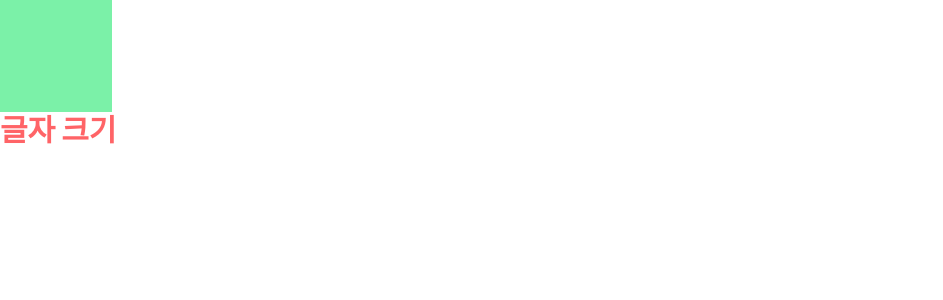
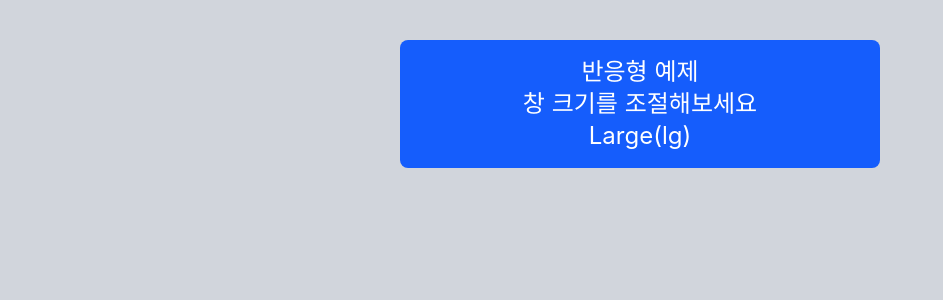
Before and after one commit to sohee0521/base_react, a React (Vite) app: page / in a window 1280 px wide. Shown: the top 300 px of the page, without its empty margins (0-943 px from the left). Built offline with nearby package versions, Linux system fonts and the light colour scheme.

Commit message:
260702 tailwind

```diff
--- /dev/null
+++ b/src/Pages/day03/Components/AnimationEx.jsx
@@ -0,0 +1,22 @@
+export default function AnimationEx() {
+  return (
+    <div className="space-y-30 p-30">
+      <div>
+        <h2 className="text-2xl font-bold">sipn</h2>
+        <div className="w-32 h-32 bg-sky-300 animate-spin"></div>
+      </div>
+      <div>
+        <h2 className="text-2xl font-bold">bounce</h2>
+        <div className="w-32 h-32 bg-sky-300 animate-bounce"></div>
+      </div>
+      <div>
+        <h2 className="text-2xl font-bold">ping</h2>
+        <div className="w-32 h-32 bg-sky-300 animate-ping"></div>
+      </div>
+      <div>
+        <h2 className="text-2xl font-bold">pulse</h2>
+        <div className="w-32 h-32 bg-sky-300 animate-pulse"></div>
+      </div>
+    </div>
+  );
+}
--- /dev/null
+++ b/src/Pages/day03/Components/ReponsiveEx.jsx
@@ -0,0 +1,33 @@
+export default function RespoinsiveEx() {
+  return (
+    <div className="min-h-screen bg-gray-300 p-10 text-center">
+      <div
+        className="
+            mx-auto
+            bg-blue-600
+            text-white
+            rounded-lg
+            p-4
+
+            w-full
+            sm:w-4/5
+            md:w-3/5
+            lg:w-2/5
+
+            text-base
+            sm:text-lg
+            md:text-xl
+            lg:text-2xl"
+      >
+        <h1>반응형 예제</h1>
+        <p>창 크기를 조절해보세요</p>
+        <div>
+          <div className="sm:hidden">모바일</div>
+          <div className="hidden sm:block md:hidden lg:hidden">Small(sm)</div>
+          <div className="hidden sm:hidden md:block lg:hidden">Medium(md)</div>
+          <div className="hidden sm:hidden md:hidden lg:block">Large(lg)</div>
+        </div>
+      </div>
+    </div>
+  );
+}
--- a/src/Pages/day03/Components/TailwindEx.jsx
+++ b/src/Pages/day03/Components/TailwindEx.jsx
@@ -1,8 +1,28 @@
 export default function TailwindEx() {
   return (
     <div>
-      <div class="w-28 h-28 bg-green-300"></div>
-      <div className="text-3xl font-black text-red-400">글자 크기</div>
+      <div class="w-28 h-28 bg-green-300 mx-[20px] my-[20px]"></div>
+      <div className="w-[100px] h-[100px] border border-amber-200 m-auto"></div>
+      <br />
+      {/* ---------------------------------------------- */}
+      <div className="text-xl font-black text-red-400">글자 크기</div>
+      <br />
+      {/* ---------------------------------------------- */}
+      <div className="w - [500px] bg-amber-100 flex justify-between items-center">
+        <div className="w-[100px] h-[100px] bg-blue-400 flex justify-center items-center">
+          컨텐츠1
+        </div>
+        <div className="w-[100px] h-[100px] bg-blue-400 flex justify-center items-center">
+          컨텐츠2
+        </div>
+        <div className="w-[100px] h-[100px] bg-blue-400 flex justify-center items-center">
+          컨텐츠3
+        </div>
+
+        {/* ----------------------------------------- */}
+      </div>
+      <br />
+      <div className="w-[300px] h-[300px] bg-fuchsia-300 hover:bg-fuchsia-500 transition"></div>
     </div>
   );
 }
--- /dev/null
+++ b/src/Pages/day03/Components/TransfromEx.jsx
@@ -0,0 +1,23 @@
+export default function TransfromEx() {
+  return (
+    <div className=" space-y-10 p-10">
+      {/* scale */}
+      <div>
+        <h2 className="text-xl font-bold mb-3">Scale</h2>
+        <div className="w-32 h-32 bg-blue-900 rounded-2xl hover:scale-110 shadow-lg transition duration-500"></div>
+      </div>
+      {/* rotate */}
+      <div className="mt-6">
+        <h2 className="text-2xl font-bold mb-3">Rotate</h2>
+        <div className="w-32 h-32 bg-green-300 rounded-2xl hover:rotate-100 duration-500"></div>
+      </div>
+      {/* translate */}
+      <div className="mt-6">
+        <div>
+          <h2 className="text-2xl font-bold mb-3">Translate</h2>
+          <div className=" w-32 h-32 bg-green-300 rounded-2xl hover:translate-y-30 duration-500"></div>
+        </div>
+      </div>
+    </div>
+  );
+}
--- a/src/Pages/day03/Day03.jsx
+++ b/src/Pages/day03/Day03.jsx
@@ -1,8 +1,14 @@
 import TailwindEx from "./Components/TailwindEx.jsx";
+import TrasformEx from "./Components/TransfromEx.jsx";
+import AnimationEx from "./Components/AnimationEx.jsx";
+import RespoinsiveEx from "./Components/ReponsiveEx.jsx";
 export default function Day03() {
   return (
     <div>
-      <TailwindEx />
+      {/* <TailwindEx />
+      <TrasformEx /> */}
+      {/* <AnimationEx /> */}
+      <RespoinsiveEx />
     </div>
   );
 }
--- a/src/Pages/style/index.css
+++ b/src/Pages/style/index.css
@@ -1,9 +1,3 @@
 @import "tailwindcss";
 
 /* 기본리셋 */
-*::before,
-*::after {
-  width: 0;
-  margin: 0;
-  box-sizing: border-box;
-}
```
